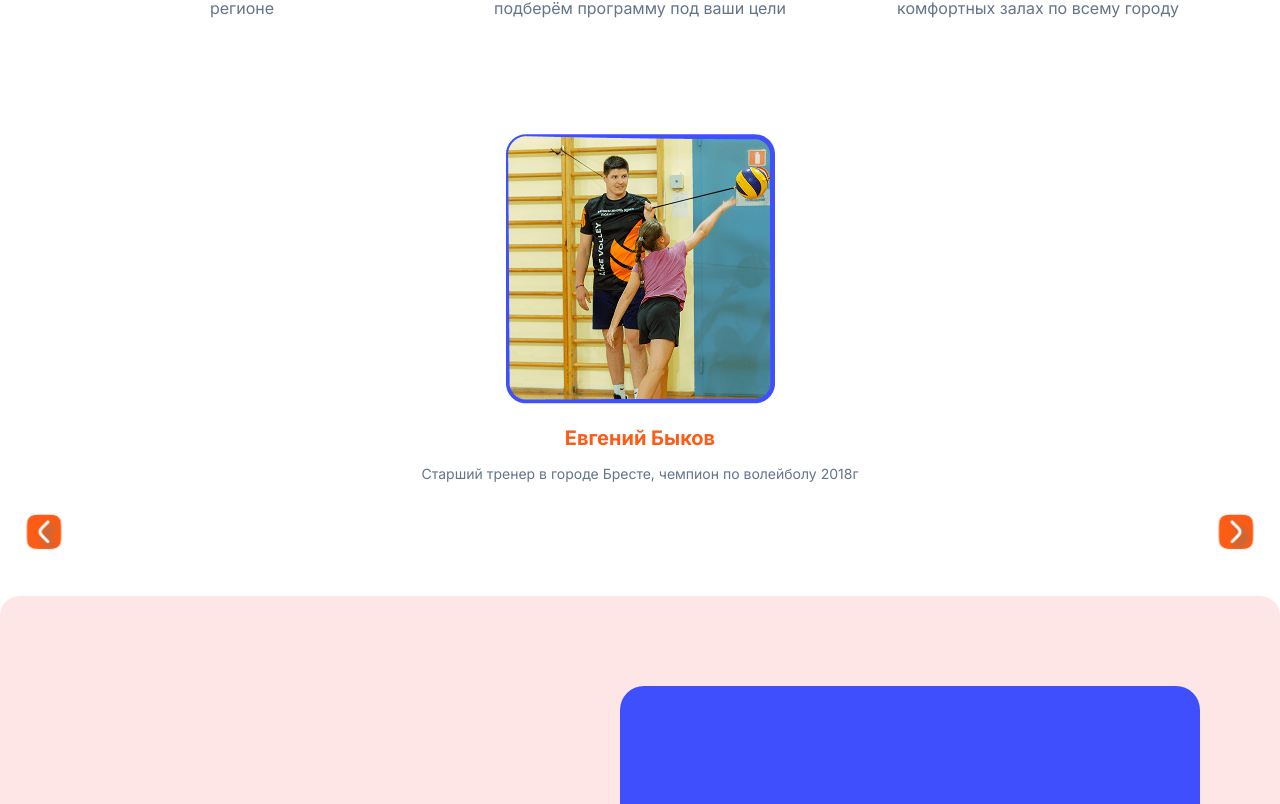
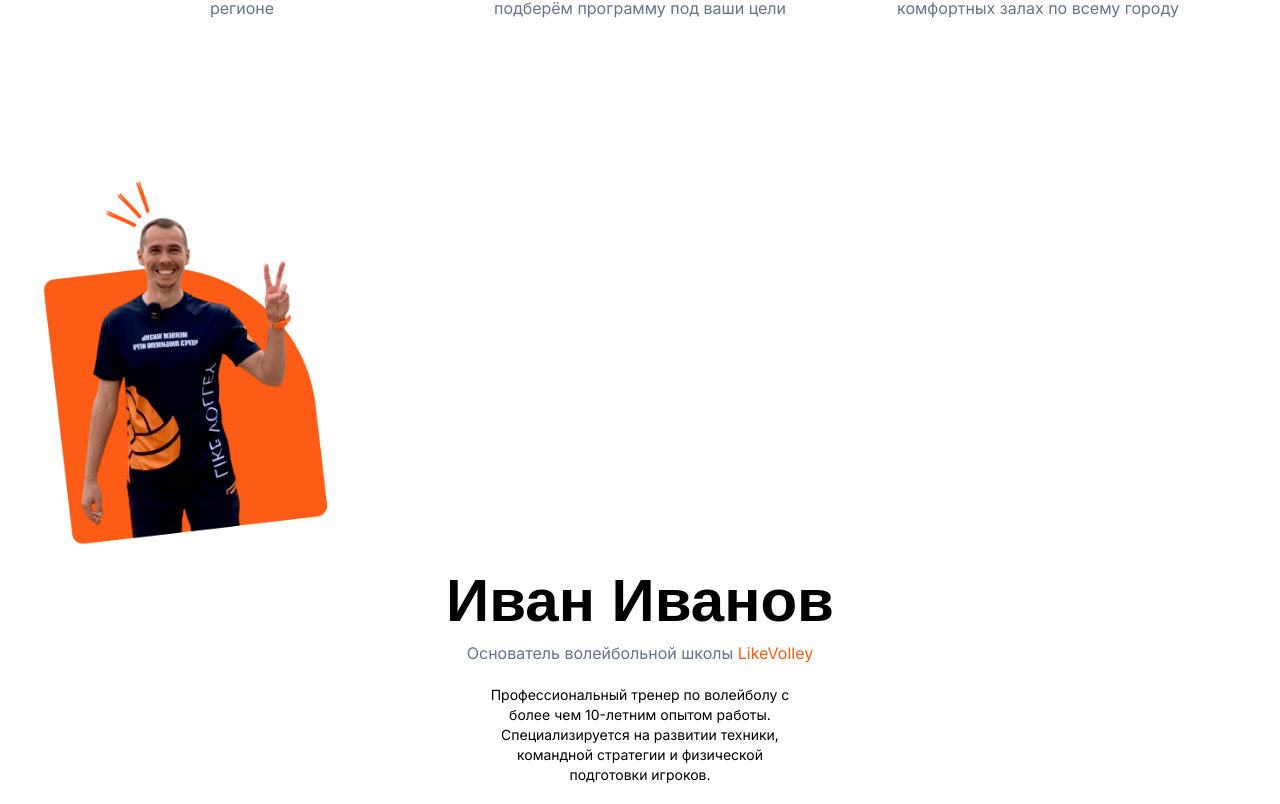
Before and after one commit to evgeniyworkbel/like-volley, a Next.js app: page / in a window 1280 px wide. Shown: the part 934-1738 px from the top of the page. Built offline with nearby package versions, Linux system fonts and the light colour scheme; a web font is replaced by a local one.

Commit message:
feat(widgets): add title gallery

```diff
--- a/src/widgets/carousel-coaches/ui/carousel-coaches.tsx
+++ b/src/widgets/carousel-coaches/ui/carousel-coaches.tsx
@@ -4,12 +4,34 @@ import useEmblaCarousel from "embla-carousel-react";
 import { CoachesCard } from "./coaches-сard";
 import { coachesData } from "../model/data";
 import { CarouselControls } from "./carousel-controls";
+import { Title } from "@/shared/ui";
+import Image from "next/image";
 
 export function CarouselCoaches() {
   const [emblaRef, emblaApi] = useEmblaCarousel({ loop: true });
 
   return (
     <section className="flex flex-col gap-6 px-5 py-10">
+      <Image
+        src="/coaches/Ivanov.png"
+        width={314}
+        height={438}
+        alt="Фото тренера Ивана Иванова"
+      />
+      <div className="flex flex-col items-center gap-5">
+        <div className="flex flex-col items-center gap-2.5 [&_>*]:text-center">
+          <Title className="text-foreground">Иван Иванов</Title>
+          <span className="text-foreground-secondary">
+            Основатель волейбольной школы
+            <span className="text-accent-orange"> LikeVolley</span>
+          </span>
+        </div>
+        <p className="flex max-w-[300px] items-center text-center text-sm">
+          Профессиональный тренер по волейболу с более чем 10-летним опытом
+          работы. Специализируется на развитии техники, командной стратегии и
+          физической подготовки игроков.
+        </p>
+      </div>
       <div className="overflow-hidden" ref={emblaRef}>
         <div className="flex">
           {coachesData.map(({ name, description, imageSrc, alt }) => (
```
Also changed, not shown: public/coaches/Ivanov.png (added).
